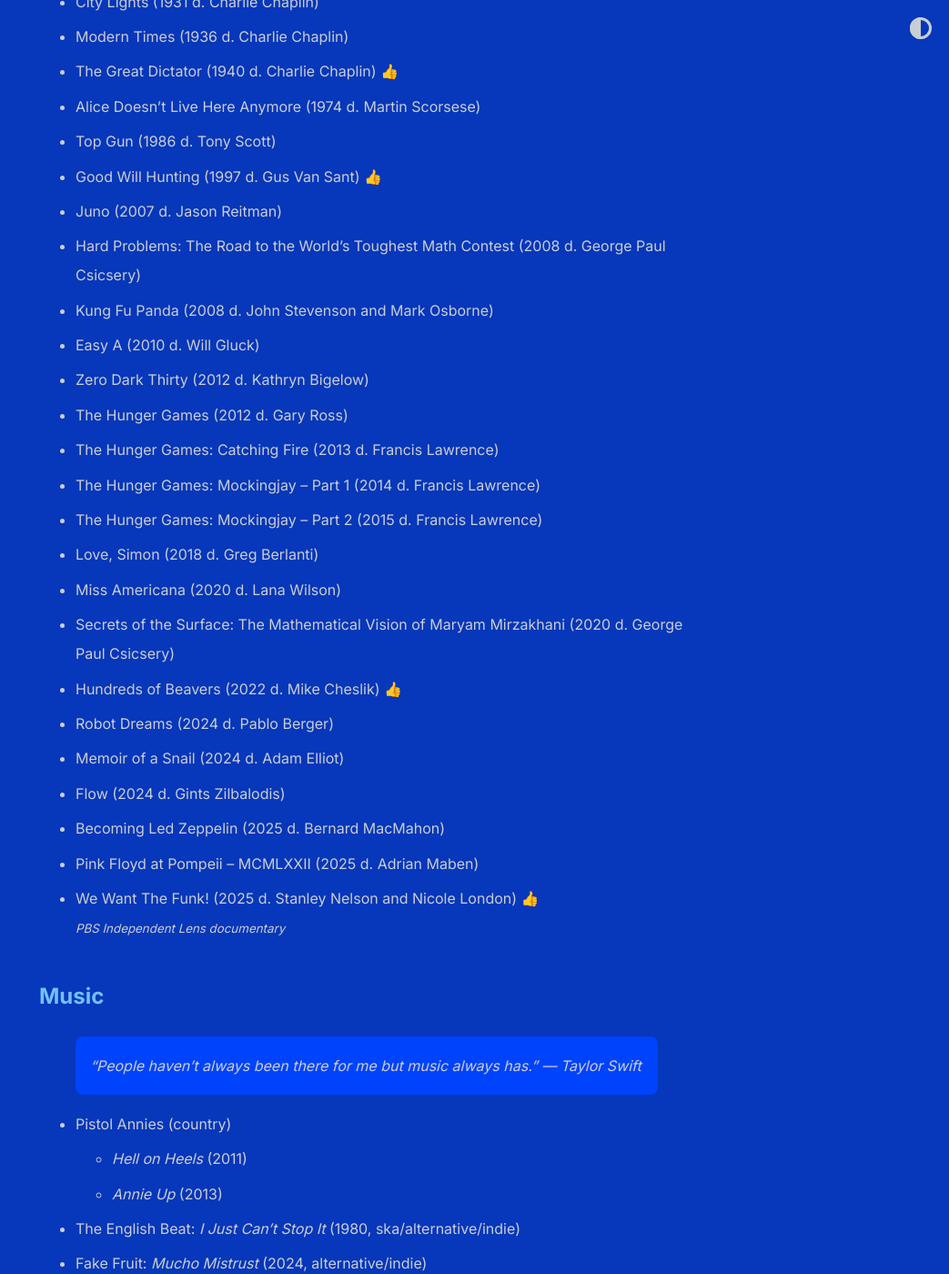
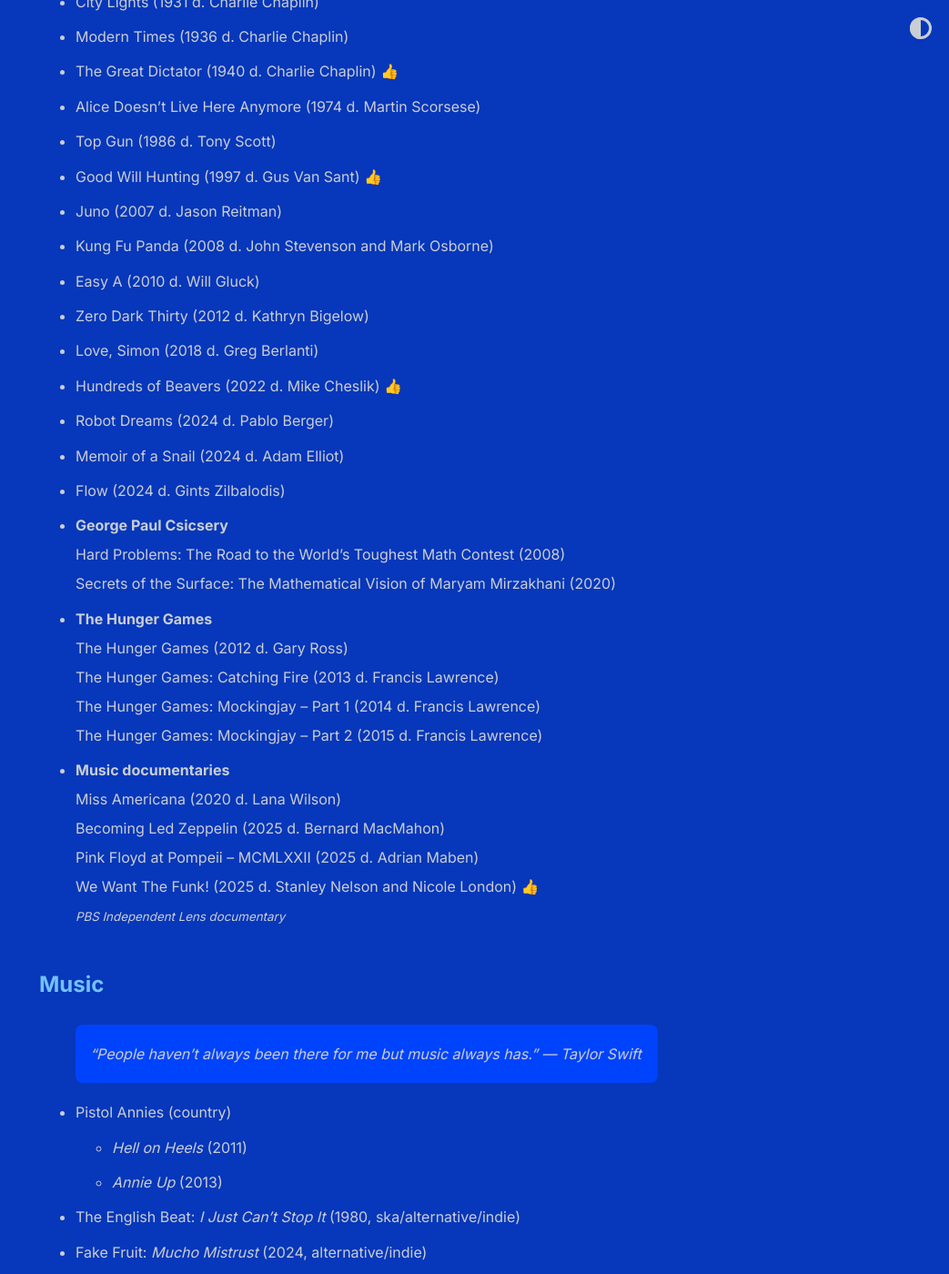
Before and after one commit to shihankanungo/shihankanungo.github.io, a Jekyll site: the page built from wrapped.md, in a window 1280 px wide and 1400 px high, scrolled down 1749 px. Shown: the whole window at 91% size, without its empty margins (237-1280 px from the left). Built offline with Jekyll 4.4.1, drawn with Linux system fonts in a browser that asks for light colours.

Commit message:
Update wrapped.md

```diff
--- a/wrapped.md
+++ b/wrapped.md
@@ -44,24 +44,28 @@
 - Top Gun (1986 d. Tony Scott)
 - Good Will Hunting (1997 d. Gus Van Sant)  👍
 - Juno (2007 d. Jason Reitman)
-- Hard Problems: The Road to the World's Toughest Math Contest (2008 d. George Paul Csicsery)
 - Kung Fu Panda (2008 d. John Stevenson and Mark Osborne)
 - Easy A (2010 d. Will Gluck)
 - Zero Dark Thirty (2012 d. Kathryn Bigelow)
-- The Hunger Games (2012 d. Gary Ross)
-- The Hunger Games: Catching Fire (2013 d. Francis Lawrence)
-- The Hunger Games: Mockingjay – Part 1 (2014 d. Francis Lawrence)
-- The Hunger Games: Mockingjay – Part 2 (2015 d. Francis Lawrence)
 - Love, Simon (2018 d. Greg Berlanti)
-- Miss Americana (2020 d. Lana Wilson)
-- Secrets of the Surface: The Mathematical Vision of Maryam Mirzakhani (2020 d. George Paul Csicsery)
 - Hundreds of Beavers (2022 d. Mike Cheslik) 👍
 - Robot Dreams (2024 d. Pablo Berger)
 - Memoir of a Snail (2024 d. Adam Elliot)
 - Flow (2024 d. Gints Zilbalodis)
-- Becoming Led Zeppelin (2025 d. Bernard MacMahon)
-- Pink Floyd at Pompeii – MCMLXXII (2025 d. Adrian Maben)
-- We Want The Funk! (2025 d. Stanley Nelson and Nicole London) 👍 <br> <small>_PBS Independent Lens documentary_</small>
+- **George Paul Csicsery** <br>
+  Hard Problems: The Road to the World's Toughest Math Contest (2008) <br>
+  Secrets of the Surface: The Mathematical Vision of Maryam Mirzakhani (2020)
+- **The Hunger Games** <br>
+  The Hunger Games (2012 d. Gary Ross) <br>
+  The Hunger Games: Catching Fire (2013 d. Francis Lawrence) <br>
+  The Hunger Games: Mockingjay – Part 1 (2014 d. Francis Lawrence) <br>
+  The Hunger Games: Mockingjay – Part 2 (2015 d. Francis Lawrence)
+- **Music documentaries** <br>
+  Miss Americana (2020 d. Lana Wilson) <br>
+  Becoming Led Zeppelin (2025 d. Bernard MacMahon) <br>
+  Pink Floyd at Pompeii – MCMLXXII (2025 d. Adrian Maben) <br>
+  We Want The Funk! (2025 d. Stanley Nelson and Nicole London) 👍 <br> <small>_PBS Independent Lens documentary_</small>
+
 
 
 ## Music
```
